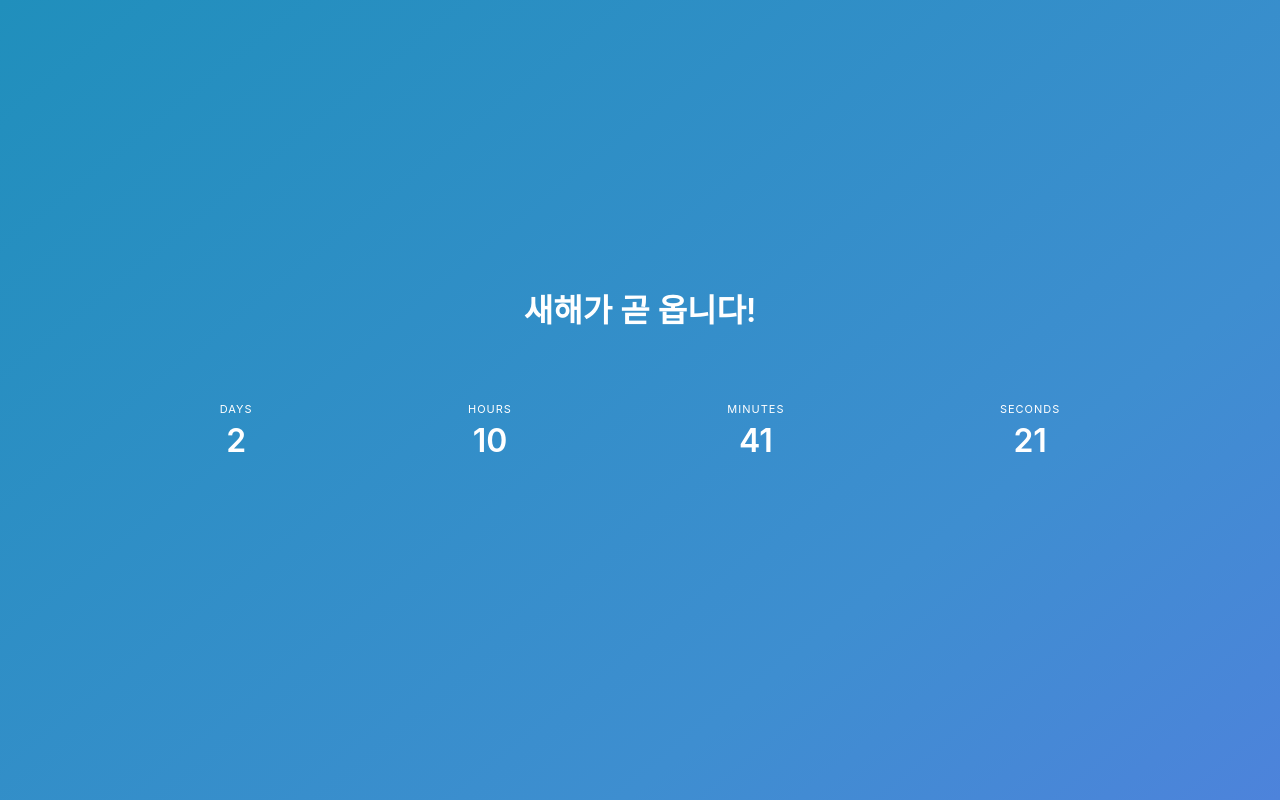
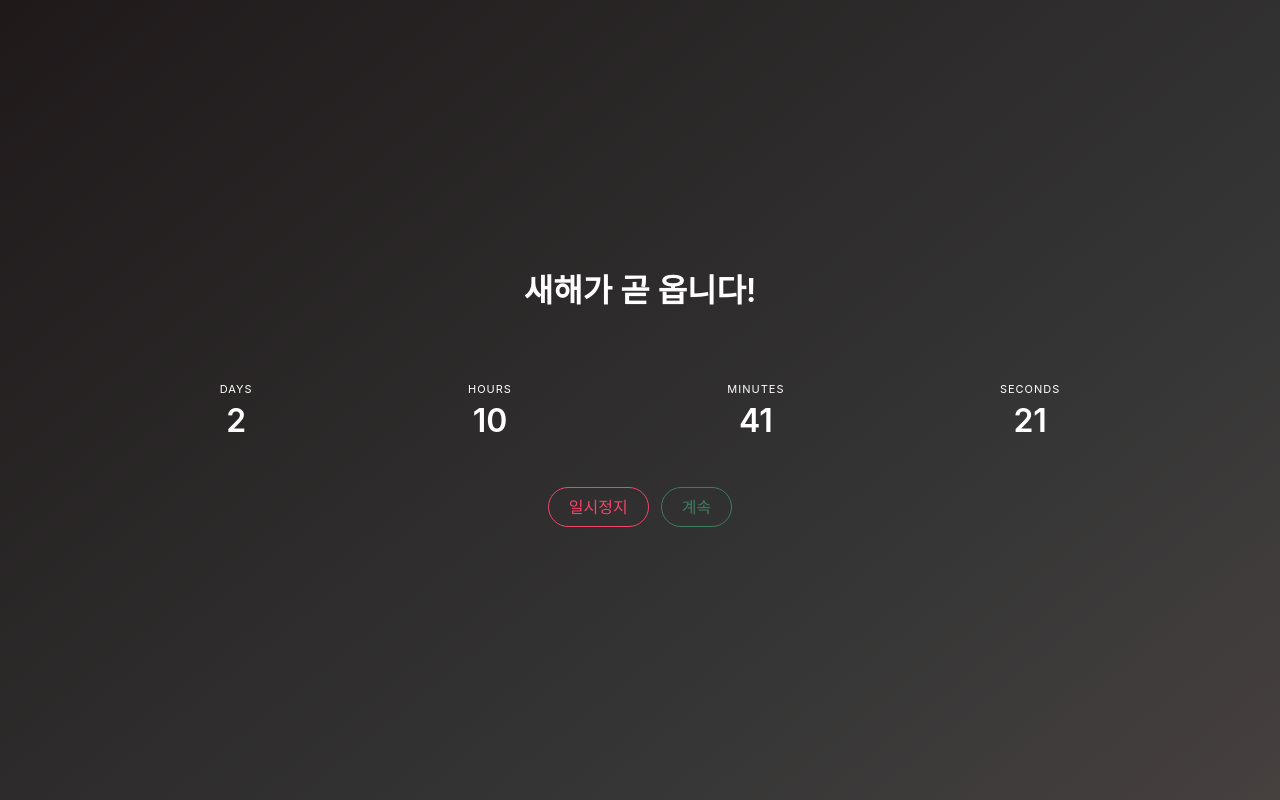
Before and after one commit to webmcki/react-final, a React (Create React App) app: page / in a window 1280 px wide. Built offline with nearby package versions, Linux system fonts and the light colour scheme.

Commit message:
토글버턴

```diff
--- a/src/cpnts/Controls.js
+++ b/src/cpnts/Controls.js
@@ -1,16 +1,25 @@
 import React from 'react'
 
-const Controls = (props) => {
+const Controls = ({paused, onPausedToggle}) => {
   return (
-    <div class="field is-grouped">
-      <p class="control">
-        <a class="button is-link">일시정지</a>
+    <div className="field is-grouped is-grouped-centered">
+      <p className="control">
+        <button
+          className="button is-danger is-outlined is-rounded"
+          disabled={paused}
+          onClick={onPausedToggle}
+        >
+          일시정지
+        </button>
       </p>
-      <p class="control">
-        <a class="button">Cancel</a>
-      </p>
-      <p class="control">
-        <a class="button is-danger">계속</a>
+      <p className="control">
+        <button
+          className="button is-success is-outlined is-rounded"
+          disabled={!paused}
+          onClick={onPausedToggle}
+        >
+          계속
+        </button>
       </p>
     </div>
   )
--- a/src/cpnts/Countdown.js
+++ b/src/cpnts/Countdown.js
@@ -1,11 +1,30 @@
 import React, {Component} from 'react'
 import moment from 'moment'
+import Controls from './Controls'
 
 class Countdown extends Component {
   constructor(props) {
     super(props)
     this.state = {
-      duration: this.getRemainingTime()
+      duration: this.getRemainingTime(),
+      paused: false
+    }
+    this.togglePaused = this.togglePaused.bind(this)
+  }
+
+  togglePaused() {
+    // console.log('클릭')
+    this.setState({
+      paused: !this.state.paused
+    })
+    if (!this.state.paused) {
+      clearInterval(this.interval)
+    } else {
+      this.interval = setInterval(() => {
+        this.setState({
+          duration: this.getRemainingTime()
+        })
+      }, 1000)
     }
   }
 
@@ -30,11 +49,11 @@ class Countdown extends Component {
   render() {
     const {duration} = this.state
     return (
-      <section className="hero is-info is-bold is-fullheight has-text-centered">
+      <section className="hero is-dark is-bold is-fullheight has-text-centered">
         <div className="hero-body">
           <div className="container">
             <h1 className="title">새해가 곧 옵니다!</h1>
-            <div className="section">
+            <section className="section">
               <nav className="level">
                 <div className="level-item has-text-centered">
                   <div>
@@ -76,7 +95,11 @@ class Countdown extends Component {
                   </div>
                 </div>
               </nav>
-            </div>
+            </section>
+            <Controls
+              paused={this.state.paused}
+              onPausedToggle={this.togglePaused}
+            />
           </div>
         </div>
       </section>
```
